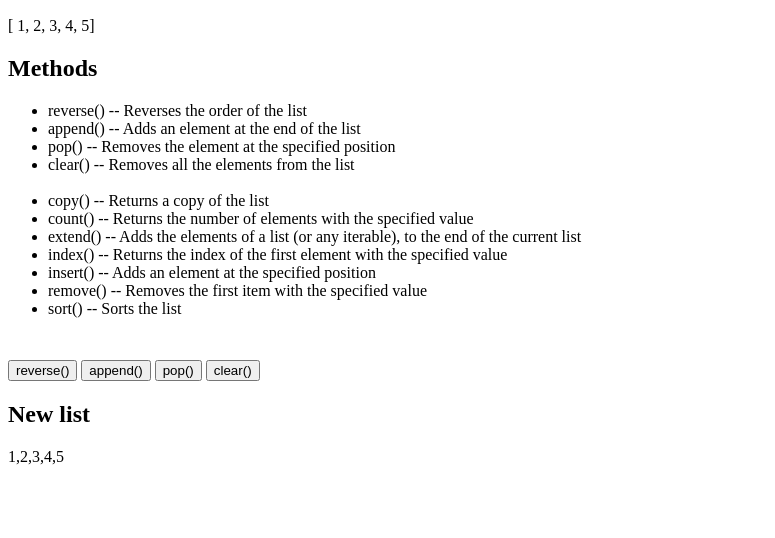
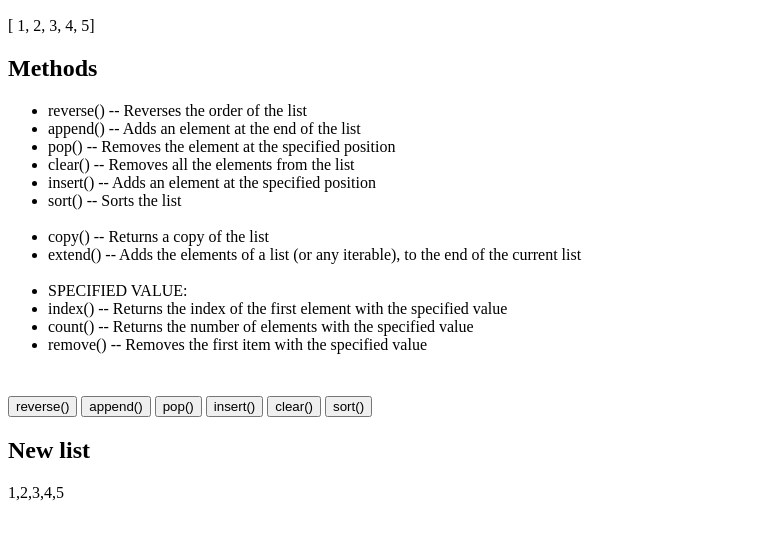
Before and after one commit to asm-dev/list-methods, a plain HTML site: page index.html in a window 1280 px wide. Shown: the part 110-648 px from the top of the page, without its empty margins (0-775 px from the left). Drawn offline with Linux system fonts and the light colour scheme.

Commit message:
insert() and sort()

```diff
--- a/index.html
+++ b/index.html
@@ -24,20 +24,24 @@
       <li>append() -- Adds an element at the end of the list</li>
       <li>pop() -- Removes the element at the specified position</li>
       <li>clear() -- Removes all the elements from the list</li>
+      <li>insert() -- Adds an element at the specified position</li>
+      <li>sort() -- Sorts the list</li>
       <br>
       <li>copy() -- Returns a copy of the list</li>
+      <li>extend() -- Adds the elements of a list (or any iterable), to the end of the current list</li>
+      <br>
+      <li>SPECIFIED VALUE:</li>
+      <li>index() -- Returns the index of the first element with the specified value</li>
       <li>count() -- Returns the number of elements with the specified value</li>
-      <li>extend() -- Adds the elements of a list (or any iterable), to the end of the current list</li>
-      <li>index() -- Returns the index of the first element with the specified value</li>
-      <li>insert() -- Adds an element at the specified position</li>
       <li>remove() -- Removes the first item with the specified value</li>
-      <li>sort() -- Sorts the list</li>
     </ul>
 
     <button type="button" class="list-method-button" onclick="reverseList()">reverse()</button>
     <button type="button" class="list-method-button" onclick="appendElement()">append()</button>
     <button type="button" class="list-method-button" onclick="popElement()">pop()</button>
+    <button type="button" class="list-method-button" onclick="insertElement()">insert()</button>
     <button type="button" class="list-method-button" onclick="clearList()">clear()</button>
+    <button type="button" class="list-method-button" onclick="sortList()">sort()</button>
 
 
     <h2>New list</h2>
--- a/script.js
+++ b/script.js
@@ -1,4 +1,3 @@
-originalArray = [1,2,3,4,5]
 array = [1,2,3,4,5]
 
 function updateArray() {
@@ -7,6 +6,11 @@ function updateArray() {
 
 function reverseList() {
     array.reverse();
+    updateArray()
+}
+
+function sortList() {
+    array.sort();
     updateArray()
 }
 
@@ -21,31 +25,32 @@ function popElement() {
     updateArray()
 }
 
+function insertElement() {
+    element = prompt("Please introduce the element you would like to append: ");
+    index = prompt("Please introduce the element index: ")
+    array.splice(index, 0, element);
+    updateArray()
+}
+
 function clearList() {
     document.getElementById("new-list").innerHTML = "You have cleared the list. Meaning that the list is emtpy.";
     buttons = [...document.querySelectorAll(".list-method-button")];
-    buttons.forEach(function(x){
-        x.style.visibility = "hidden";
-    });
+    buttons.forEach(function(x){x.style.visibility = "hidden";});
     retrieveButtons = [...document.querySelectorAll(".retrieve-list")];
-    retrieveButtons.forEach(function(x){
-        x.style.visibility = "visible";
-    });
+    retrieveButtons.forEach(function(x){x.style.visibility = "visible";});
 }
 
 function retrieveList() {
     buttons = [...document.querySelectorAll(".list-method-button")];
-    buttons.forEach(function(x){
-        x.style.visibility = "visible";
-    });
+    buttons.forEach(function(x){x.style.visibility = "visible";});
     updateArray();
     retrieveButtons = [...document.querySelectorAll(".retrieve-list")];
-    retrieveButtons.forEach(function(x){
-        x.style.visibility = "hidden";
-    });
+    retrieveButtons.forEach(function(x){x.style.visibility = "hidden";});
 }
 
 function retrieveOriginalList() {
-    array = originalArray
+    array = [1,2,3,4,5];
     retrieveList()
 }
+
+// write function to show lenght, items with index
```
